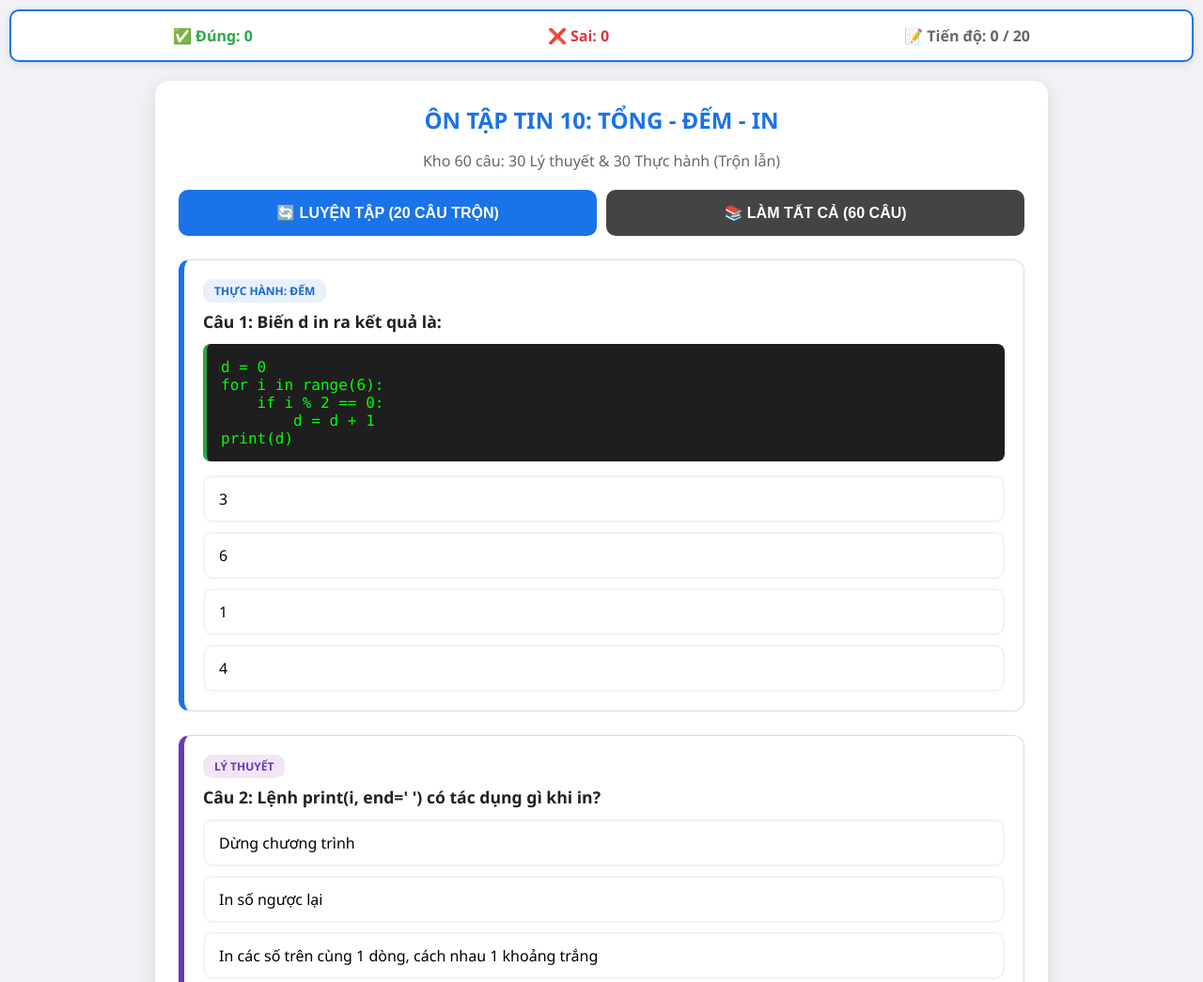
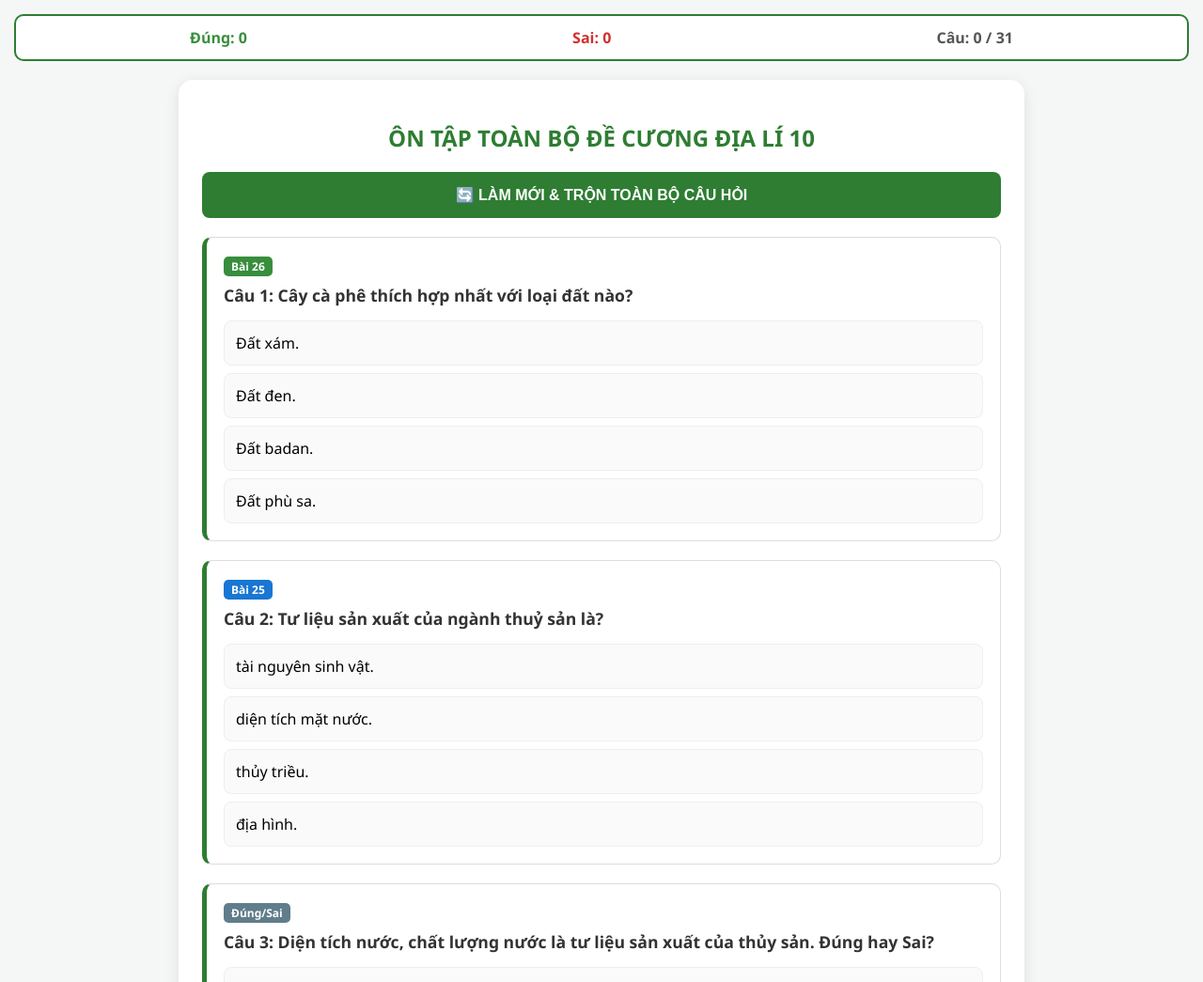
Before and after one commit to HypatiaDz/hoctap, a plain HTML site: page index.html in a window 1280 px wide. Shown: the top 1045 px of the page at 94% size. Drawn offline with Linux system fonts and the light colour scheme.

Commit message:
Update index.html

```diff
--- a/index.html
+++ b/index.html
@@ -3,173 +3,116 @@
 <head>
     <meta charset="UTF-8">
     <meta name="viewport" content="width=device-width, initial-scale=1.0">
-    <title>Ôn Tập Python: Tổng - Đếm - In Phần Tử</title>
+    <title>Full Đề Cương Địa Lí 10</title>
     <style>
-        :root { --primary: #1a73e8; --success: #28a745; --danger: #dc3545; --bg: #f0f2f5; --code-bg: #1e1e1e; --theory: #673ab7; --warning: #ff9800; }
-        body { font-family: 'Segoe UI', sans-serif; background: var(--bg); padding: 10px; margin: 0; }
-        .container { max-width: 900px; margin: auto; background: white; padding: 25px; border-radius: 15px; box-shadow: 0 4px 20px rgba(0,0,0,0.1); }
-        .score-board { position: sticky; top: 10px; background: #fff; z-index: 100; padding: 15px; border: 2px solid var(--primary); text-align: center; font-weight: bold; margin-bottom: 20px; border-radius: 10px; display: flex; justify-content: space-around; box-shadow: 0 2px 10px rgba(0,0,0,0.1); }
-        .question-card { background: #fff; border: 1px solid #dadce0; border-radius: 12px; padding: 20px; margin-bottom: 25px; border-left: 6px solid #ccc; }
-        .theory-card { border-left-color: var(--theory); }
-        .practice-card { border-left-color: var(--primary); }
-        .q-text { font-weight: bold; margin-bottom: 12px; color: #202124; font-size: 1.1rem; }
-        .code-block { background: var(--code-bg); color: #00ff00; padding: 15px; border-radius: 8px; font-family: 'Consolas', monospace; margin-bottom: 15px; white-space: pre-wrap; font-size: 1rem; border-left: 4px solid var(--success); }
-        .tag { font-size: 0.75rem; padding: 4px 12px; border-radius: 10px; margin-bottom: 8px; display: inline-block; font-weight: bold; text-transform: uppercase; }
-        .tag-theory { background: #f3e5f5; color: var(--theory); }
-        .tag-practice { background: #e8f0fe; color: #1967d2; }
-        .options { display: flex; flex-direction: column; gap: 10px; }
-        .opt { padding: 12px 15px; border: 2px solid #f1f3f4; border-radius: 10px; cursor: pointer; transition: 0.2s; background: #fff; }
-        .opt:hover { background: #f8f9fa; border-color: #d2e3fc; }
-        .opt.correct { background: #d4edda !important; border-color: var(--success) !important; color: #155724; font-weight: bold; }
-        .opt.wrong { background: #f8d7da !important; border-color: var(--danger) !important; color: #721c24; }
-        .explanation { margin-top: 15px; padding: 15px; background: #fff3e0; border-left: 5px solid var(--warning); border-radius: 8px; display: none; font-size: 0.95rem; line-height: 1.5; color: #333; }
-        .controls { display: flex; gap: 10px; margin-bottom: 25px; }
-        .btn { flex: 1; padding: 15px; border: none; border-radius: 10px; font-weight: bold; cursor: pointer; font-size: 1rem; color: white; transition: 0.3s; }
-        .btn-refresh { background: var(--primary); }
-        .btn-all { background: #444; }
-        .opt.disabled { pointer-events: none; }
+        :root { --p: #2e7d32; --s: #388e3c; --d: #d32f2f; --bg: #f4f7f6; }
+        body { font-family: 'Segoe UI', sans-serif; background: var(--bg); margin: 0; padding: 15px; }
+        .container { max-width: 850px; margin: auto; background: white; padding: 25px; border-radius: 15px; box-shadow: 0 4px 15px rgba(0,0,0,0.1); }
+        .score-box { position: sticky; top: 10px; background: white; border: 2px solid var(--p); padding: 12px; border-radius: 10px; display: flex; justify-content: space-around; font-weight: bold; margin-bottom: 20px; z-index: 100; }
+        .q-card { border: 1px solid #ddd; padding: 18px; border-radius: 10px; margin-bottom: 20px; border-left: 5px solid var(--p); }
+        .q-text { font-size: 1.1rem; font-weight: bold; margin-bottom: 15px; color: #333; }
+        .opts { display: grid; gap: 8px; }
+        .opt { padding: 12px; border: 1px solid #eee; border-radius: 8px; cursor: pointer; transition: 0.2s; background: #fafafa; }
+        .opt:hover { background: #f0f0f0; }
+        .opt.correct { background: #c8e6c9 !important; border-color: var(--s) !important; color: #1b5e20; font-weight: bold; }
+        .opt.wrong { background: #ffcdd2 !important; border-color: var(--d) !important; color: #b71c1c; }
+        .tag { font-size: 0.75rem; padding: 2px 8px; border-radius: 5px; color: white; margin-bottom: 8px; display: inline-block; font-weight: bold; }
+        .btn-refresh { width: 100%; padding: 15px; background: var(--p); color: white; border: none; border-radius: 8px; font-weight: bold; cursor: pointer; font-size: 1rem; margin-bottom: 20px; }
+        .disabled { pointer-events: none; }
     </style>
 </head>
 <body>
 
-<div class="score-board">
-    <div style="color: var(--success);">✅ Đúng: <span id="correct-count">0</span></div>
-    <div style="color: var(--danger);">❌ Sai: <span id="wrong-count">0</span></div>
-    <div style="color: #666;">📝 Tiến độ: <span id="total-done">0</span> / <span id="limit-show">20</span></div>
+<div class="score-box">
+    <div style="color: var(--s)">Đúng: <span id="c-score">0</span></div>
+    <div style="color: var(--d)">Sai: <span id="w-score">0</span></div>
+    <div style="color: #555">Câu: <span id="progress">0</span> / <span id="total-q">0</span></div>
 </div>
 
 <div class="container">
-    <h2 style="text-align:center; color:var(--primary); margin:0;">ÔN TẬP TIN 10: TỔNG - ĐẾM - IN</h2>
-    <p style="text-align:center; color:#666; margin-bottom: 20px;">Kho 60 câu: 30 Lý thuyết & 30 Thực hành (Trộn lẫn)</p>
-
-    <div class="controls">
-        <button class="btn btn-refresh" onclick="initQuiz(20)">🔄 LUYỆN TẬP (20 CÂU TRỘN)</button>
-        <button class="btn btn-all" onclick="initQuiz(60)">📚 LÀM TẤT CẢ (60 CÂU)</button>
-    </div>
-
-    <div id="quiz-box"></div>
+    <h2 style="text-align:center; color: var(--p)">ÔN TẬP TOÀN BỘ ĐỀ CƯƠNG ĐỊA LÍ 10</h2>
+    <button class="btn-refresh" onclick="location.reload()">🔄 LÀM MỚI & TRỘN TOÀN BỘ CÂU HỎI</button>
+    <div id="quiz-area"></div>
 </div>
 
 <script>
-// --- 30 CÂU LÝ THUYẾT ---
-const rawTheory = [];
-const theoryTopics = [
-    { q: "Lưu ý SGK: Ký tự nào bắt buộc phải có sau 'if <điều kiện>'?", a: ":", opts: [":", ";", "{}", "()"], e: "Bài 6: Thiếu dấu (:) sẽ gây lỗi SyntaxError." },
-    { q: "Trong Python, khối lệnh sau 'for' được xác định bằng cách nào?", a: "Thụt lề (Indentation)", opts: ["Dấu ngoặc {}", "Thụt lề (Indentation)", "Dấu ngoặc vuông", "Viết liền một dòng"], e: "Quy tắc: Các lệnh cùng khối phải thẳng hàng nhau." },
-    { q: "Lệnh range(1, 5) sẽ tạo ra dãy số nào?", a: "1, 2, 3, 4", opts: ["1, 2, 3, 4, 5", "1, 2, 3, 4", "0, 1, 2, 3, 4", "1, 5"], e: "Ghi nhớ: range(start, stop) lấy từ start đến stop-1." },
-    { q: "Lệnh print(i, end=' ') có tác dụng gì khi in?", a: "In các số trên cùng 1 dòng, cách nhau 1 khoảng trắng", opts: ["In xuống dòng mỗi số", "In các số trên cùng 1 dòng, cách nhau 1 khoảng trắng", "In số ngược lại", "Dừng chương trình"], e: "Tham số end=' ' thay thế ký tự xuống dòng mặc định." },
-    { q: "Phép so sánh 'khác' trong Python viết là gì?", a: "!=", opts: ["<>", "==", "!=", "not"], e: "Dùng != để kiểm tra điều kiện không bằng." },
-    { q: "Hàm input() luôn trả về kiểu dữ liệu nào?", a: "str (Xâu)", opts: ["int (Số nguyên)", "float (Số thực)", "str (Xâu)", "bool (Logic)"], e: "Cần dùng int() để ép kiểu nếu muốn tính toán." }
+const fullData = [
+    // BÀI 25
+    { b: "Bài 25", q: "Ngành nông nghiệp có vai trò nào?", a: "cung cấp lương thực, thực phẩm cho con người.", opts: ["cung cấp lương thực, thực phẩm cho con người.", "cung cấp thiết bị máy móc.", "cung cấp tư liệu sản xuất cho mọi ngành.", "vận chuyển hàng hóa."] },
+    { b: "Bài 25", q: "Đặc điểm KHÔNG ĐÚNG với sản xuất nông nghiệp?", a: "Sản xuất bao gồm giai đoạn khai thác tài nguyên và chế biến.", opts: ["Đất trồng là tư liệu sản xuất không thể thay thế.", "Đối tượng sản xuất là cây trồng, vật nuôi.", "Sản xuất bao gồm giai đoạn khai thác tài nguyên và chế biến.", "Sản xuất phụ thuộc vào tự nhiên."] },
+    { b: "Bài 25", q: "Ý nào không phải đặc điểm của nông - lâm - thuỷ sản?", a: "Sản xuất nông nghiệp thường không có tính mùa vụ.", opts: ["Đất trồng là tư liệu chủ yếu.", "Đối tượng là cây trồng, vật nuôi.", "Sản xuất nông nghiệp thường không có tính mùa vụ.", "Chịu tác động của điều kiện tự nhiên."] },
+    { b: "Bài 25", q: "Tư liệu sản xuất chủ yếu của nông nghiệp và lâm nghiệp là?", a: "Đất trồng.", opts: ["Khí hậu.", "Nguồn nước.", "Đất trồng.", "Giống."] },
+    { b: "Bài 25", q: "Tư liệu sản xuất của ngành thuỷ sản là?", a: "diện tích mặt nước.", opts: ["tài nguyên sinh vật.", "diện tích mặt nước.", "địa hình.", "thủy triều."] },
+    { b: "Bài 25", q: "Nhân tố ảnh hưởng làm sản xuất nông nghiệp có tính bấp bênh?", a: "khí hậu.", opts: ["đất đai.", "nguồn nước.", "khí hậu.", "sinh vật."] },
+    { b: "Bài 25", q: "Sản xuất nông nghiệp ngày càng giảm phụ thuộc vào tự nhiên nhờ?", a: "sự phát triển của khoa học – công nghệ.", opts: ["tỉ trọng ngành giảm.", "sự phát triển của khoa học – công nghệ.", "khí hậu biến đổi.", "mở rộng diện tích."] },
+    { b: "Bài 25", q: "Nông nghiệp thâm canh là mô hình tối ưu cho quốc gia nào?", a: "Quỹ đất hạn chế nhưng giàu vốn và công nghệ.", opts: ["Quỹ đất rộng lớn.", "Nghèo vốn.", "Quỹ đất hạn chế nhưng giàu vốn và công nghệ.", "Vùng sâu vùng xa."] },
+
+    // BÀI 26
+    { b: "Bài 26", q: "Cây trồng phân bố chủ yếu ở nhiệt đới, châu Á gió mùa?", a: "Lúa gạo.", opts: ["Lúa gạo.", "Củ cải đường.", "Chè.", "Lúa mì."] },
+    { b: "Bài 26", q: "Cây cà phê thích hợp nhất với loại đất nào?", a: "Đất badan.", opts: ["Đất phù sa.", "Đất badan.", "Đất đen.", "Đất xám."] },
+    { b: "Bài 26", q: "Cây nào thuộc nhóm cây cho chất kích thích?", a: "Cà phê.", opts: ["Bông.", "Cao su.", "Cà phê.", "Mía."] },
+    { b: "Bài 26", q: "Vai trò của ngành chăn nuôi là gì?", a: "Cung cấp nguyên liệu cho sản xuất công nghiệp.", opts: ["Hạn chế sử dụng tài nguyên.", "Cung cấp nguyên liệu cho sản xuất công nghiệp.", "Vai trò thứ yếu.", "Chỉ phục vụ tại chỗ."] },
+    { b: "Bài 26", q: "Vật nuôi chăn thả ở vùng khí hậu khô, cận nhiệt và ôn đới?", a: "Cừu.", opts: ["Bò.", "Lợn.", "Cừu.", "Gà."] },
+    { b: "Bài 26", q: "Đặc điểm đúng với ngành lâm nghiệp?", a: "Quá trình sinh trưởng tự nhiên của rừng đóng vai trò quan trọng.", opts: ["Chỉ bao gồm khai thác.", "Quá trình sinh trưởng tự nhiên của rừng đóng vai trò quan trọng.", "Khai thác khó khăn do công nghệ.", "Sản xuất quy mô hẹp."] },
+    { b: "Bài 26", q: "Vì sao nuôi trồng thủy sản thế giới ngày càng phát triển?", a: "Nhu cầu thị trường tăng cao.", opts: ["Diện tích nước lớn.", "Nhu cầu thị trường tăng cao.", "Lương thực dư thừa.", "Giá thành rẻ."] },
+
+    // BÀI 27
+    { b: "Bài 27", q: "Ý nào KHÔNG ĐÚNG về TCLTNN?", a: "Phát triển mang tính tự phát.", opts: ["Hệ thống liên kết không gian.", "Chuyên môn hóa.", "Phát triển mang tính tự phát.", "Sản xuất liên ngành."] },
+    { b: "Bài 27", q: "Mục đích sử dụng hiệu quả nhất của TCLTNN là?", a: "tiềm năng tự nhiên, kinh tế - xã hội.", opts: ["nguồn vốn đầu tư.", "tiềm năng tự nhiên, kinh tế - xã hội.", "máy móc hiện đại.", "giống biến đổi gen."] },
+    { b: "Bài 27", q: "Mục đích cuối cùng của TCLTNN là?", a: "nâng cao hiệu quả kinh tế - xã hội và môi trường.", opts: ["mở rộng diện tích tối đa.", "hạn chế máy móc.", "nâng cao hiệu quả kinh tế - xã hội và môi trường.", "tập trung vào một vùng."] },
+    { b: "Bài 27", q: "Đối tượng chính của TCLTNN là?", a: "cây trồng, vật nuôi.", opts: ["nhà máy.", "giao thông.", "cây trồng, vật nuôi.", "đô thị."] },
+    { b: "Bài 27", q: "Khác biệt cơ bản giữa trang trại và hộ gia đình là?", a: "quy mô lớn hơn và hướng tới sản xuất hàng hóa.", opts: ["quy mô nhỏ hơn.", "phục vụ gia đình là chính.", "quy mô lớn hơn và hướng tới sản xuất hàng hóa.", "không dùng lao động thuê."] },
+    { b: "Bài 27", q: "Hình thức TCLTNN cao nhất là?", a: "Vùng nông nghiệp.", opts: ["Trang trại.", "Vùng nông nghiệp.", "Khu công nghệ cao.", "Hộ gia đình."] },
+    { b: "Bài 27", q: "Đặc điểm khu nông nghiệp ứng dụng công nghệ cao?", a: "ứng dụng mạnh mẽ KH-KT tạo năng suất chất lượng vượt trội.", opts: ["dùng lao động thủ công.", "quy mô nhỏ.", "ứng dụng mạnh mẽ KH-KT tạo năng suất chất lượng vượt trội.", "phụ thuộc thời tiết."] },
+
+    // CÁC Ý NHỎ TỪ PHẦN ĐÚNG/SAI & BIỂU ĐỒ (Tách riêng)
+    { b: "Đúng/Sai", q: "Mía là cây trồng quan trọng ở miền khí hậu cận nhiệt đới. Đúng hay Sai?", a: "Sai", opts: ["Đúng", "Sai"] },
+    { b: "Đúng/Sai", q: "Lâm nghiệp có chức năng nghiên cứu khoa học. Đúng hay Sai?", a: "Đúng", opts: ["Đúng", "Sai"] },
+    { b: "Đúng/Sai", q: "Thủy sản đáp ứng chủ yếu nguyên liệu công nghiệp hàng tiêu dùng. Đúng hay Sai?", a: "Sai", opts: ["Đúng", "Sai"] },
+    { b: "Đúng/Sai", q: "Diện tích nước, chất lượng nước là tư liệu sản xuất của thủy sản. Đúng hay Sai?", a: "Đúng", opts: ["Đúng", "Sai"] },
+    { b: "Đúng/Sai", q: "Trong giai đoạn 2019 - 2022, sản lượng thủy sản nuôi trồng giảm. Đúng hay Sai?", a: "Sai", opts: ["Đúng", "Sai"] },
+    { b: "Đúng/Sai", q: "Năm 2022, sản lượng thủy sản nuôi trồng cao hơn đánh bắt. Đúng hay Sai?", a: "Đúng", opts: ["Đúng", "Sai"] },
+    { b: "Đúng/Sai", q: "TCLTNN góp phần chuyển từ nông nghiệp cổ truyền sang hàng hóa. Đúng hay Sai?", a: "Đúng", opts: ["Đúng", "Sai"] },
+    { b: "Biểu đồ", q: "Tỉ trọng trang trại chăn nuôi ở VN cao nhất là do?", a: "chuyển sang nông nghiệp hàng hóa, hiệu quả kinh tế cao.", opts: ["diện tích đất tăng.", "chuyển sang nông nghiệp hàng hóa, hiệu quả kinh tế cao.", "khí hậu thay đổi.", "thiếu thức ăn trồng trọt."] },
+    { b: "Biểu đồ", q: "Tỉ trọng trang trại trồng trọt giảm chủ yếu do?", a: "Khó khăn đất đai, hạ tầng và biến đổi khí hậu.", opts: ["Không có thị trường.", "Khó khăn đất đai, hạ tầng và biến đổi khí hậu.", "Người dân bỏ nghề.", "Thiếu giống."] }
 ];
-// Nhân bản lý thuyết cho đủ 30 câu với các cách hỏi khác nhau
-for(let i=0; i<30; i++) {
-    let base = theoryTopics[i % theoryTopics.length];
-    rawTheory.push({ t: "Lý thuyết", ...base });
-}
 
-// --- 30 CÂU THỰC HÀNH (TỔNG - ĐẾM - IN) ---
-const rawPractice = [];
-for(let i=1; i<=30; i++) {
-    let mode = i % 3; // 0: Tổng, 1: Đếm, 2: In
-    let n = (i % 4) + 3; // n từ 3 đến 6
+let cScore = 0, wScore = 0, done = 0;
+function shuffle(arr) { return arr.sort(() => Math.random() - 0.5); }
 
-    if(mode === 0) { // DẠNG TỔNG
-        let s = 0; for(let j=1; j<n; j++) s += j;
-        rawPractice.push({
-            t: "Thực hành: Tổng", q: "Kết quả biến S là bao nhiêu?",
-            code: `S = 0\nfor i in range(1, ${n}):\n    S = S + i\nprint(S)`,
-            a: s.toString(), opts: [s.toString(), (s+n).toString(), "0", (s-1).toString()],
-            e: `Dãy số cộng vào S là: từ 1 đến ${n-1}.`
-        });
-    } else if(mode === 1) { // DẠNG ĐẾM
-        let d = 0; for(let j=0; j<n; j++) if(j%2===0) d++;
-        rawPractice.push({
-            t: "Thực hành: Đếm", q: "Biến d in ra kết quả là:",
-            code: `d = 0\nfor i in range(${n}):\n    if i % 2 == 0:\n        d = d + 1\nprint(d)`,
-            a: d.toString(), opts: [d.toString(), n.toString(), "1", (d+1).toString()],
-            e: `Đếm các số chẵn trong dãy từ 0 đến ${n-1}.`
-        });
-    } else { // DẠNG IN PHẦN TỬ
-        let res = ""; for(let j=1; j<n; j++) res += j + " ";
-        rawPractice.push({
-            t: "Thực hành: In", q: "Màn hình hiển thị chuỗi kết quả nào?",
-            code: `for i in range(1, ${n}):\n    print(i, end=' ')`,
-            a: res.trim(), opts: [res.trim(), res.trim().replace(/ /g, ""), "0 1 2", "1 2 3 4 5"],
-            e: `Vòng lặp in các số từ 1 đến ${n-1} trên cùng 1 dòng.`
-        });
-    }
-}
+function start() {
+    const area = document.getElementById('quiz-area');
+    const shuffled = shuffle([...fullData]);
+    document.getElementById('total-q').innerText = shuffled.length;
 
-const allQuestions = [...rawTheory, ...rawPractice];
+    shuffled.forEach((item, idx) => {
+        const card = document.createElement('div');
+        card.className = 'q-card';
+        const sOpts = shuffle([...item.opts]);
 
-let correctCount = 0;
-let wrongCount = 0;
-let totalDone = 0;
-
-function shuffle(array) { return array.sort(() => Math.random() - 0.5); }
-
-function initQuiz(limit) {
-    const box = document.getElementById('quiz-box');
-    box.innerHTML = '';
-    correctCount = 0; wrongCount = 0; totalDone = 0;
-    document.getElementById('limit-show').innerText = limit;
-    updateScore();
-
-    const selected = shuffle([...allQuestions]).slice(0, limit);
-
-    selected.forEach((item, index) => {
-        const card = document.createElement('div');
-        const isTheory = item.t === "Lý thuyết";
-        card.className = `question-card ${isTheory ? 'theory-card' : 'practice-card'}`;
-
-        const opts = shuffle([...item.opts]);
         card.innerHTML = `
-            <span class="tag ${isTheory ? 'tag-theory' : 'tag-practice'}">${item.t}</span>
-            <div class="q-text">Câu ${index + 1}: ${item.q}</div>
-            ${item.code ? `<div class="code-block">${item.code}</div>` : ''}
-            <div class="options">
-                ${opts.map(o => `<div class="opt" onclick="check(this, '${o.replace(/'/g, "\\'")}', '${item.a.replace(/'/g, "\\'")}', '${item.e.replace(/'/g, "\\'").replace(/\n/g, "<br>")}')">${o}</div>`).join('')}
-            </div>
-            <div class="explanation"></div>
+            <span class="tag" style="background:${item.b=='Bài 25'?'#1976d2':item.b=='Bài 26'?'#388e3c':item.b=='Bài 27'?'#f57c00':'#607d8b'}">${item.b}</span>
+            <div class="q-text">Câu ${idx+1}: ${item.q}</div>
+            <div class="opts">${sOpts.map(o => `<div class="opt" onclick="check(this, '${o}', '${item.a}')">${o}</div>`).join('')}</div>
         `;
-        box.appendChild(card);
+        area.appendChild(card);
     });
 }
 
-function check(el, selected, correct, explain) {
-    if(el.parentElement.classList.contains('disabled-group')) return;
-
+function check(el, choice, correct) {
     const parent = el.parentElement;
-    const card = parent.parentElement;
-    const options = parent.querySelectorAll('.opt');
-    const expBox = card.querySelector('.explanation');
-
-    totalDone++;
-    if (selected === correct) {
-        el.classList.add('correct');
-        correctCount++;
-    } else {
-        el.classList.add('wrong');
-        wrongCount++;
-        expBox.innerHTML = "<b>💡 GIẢI THÍCH:</b><br>" + explain;
-        expBox.style.display = 'block';
-        options.forEach(opt => {
-            if (opt.innerText === correct) opt.classList.add('correct');
-        });
+    if(parent.classList.contains('disabled')) return;
+    done++;
+    document.getElementById('progress').innerText = done;
+    if(choice === correct) { el.classList.add('correct'); cScore++; document.getElementById('c-score').innerText = cScore; }
+    else {
+        el.classList.add('wrong'); wScore++; document.getElementById('w-score').innerText = wScore;
+        Array.from(parent.children).forEach(c => { if(c.innerText === correct) c.classList.add('correct'); });
     }
-
-    parent.classList.add('disabled-group');
-    options.forEach(opt => opt.classList.add('disabled'));
-    updateScore();
+    parent.classList.add('disabled');
 }
 
-function updateScore() {
-    document.getElementById('correct-count').innerText = correctCount;
-    document.getElementById('wrong-count').innerText = wrongCount;
-    document.getElementById('total-done').innerText = totalDone;
-}
-
-initQuiz(20);
+start();
 </script>
 </body>
 </html>
```
